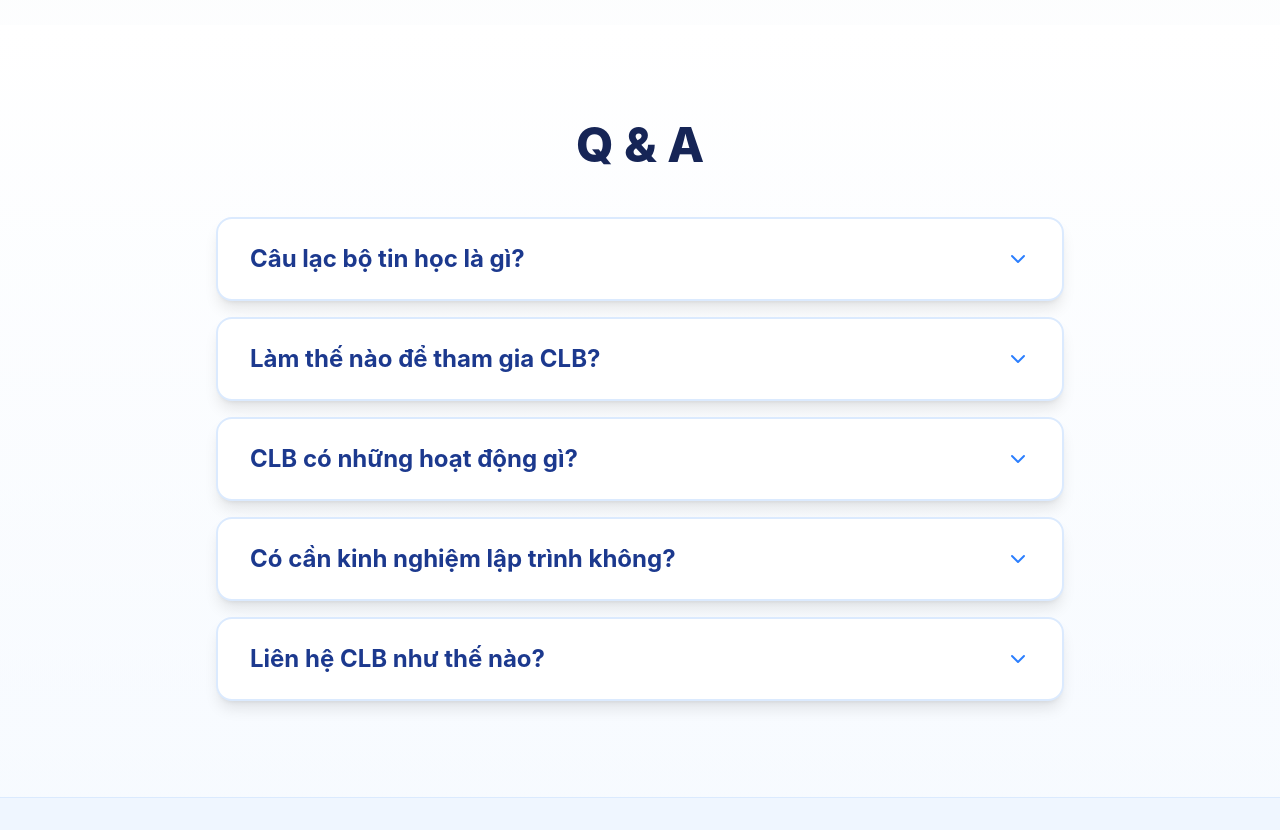
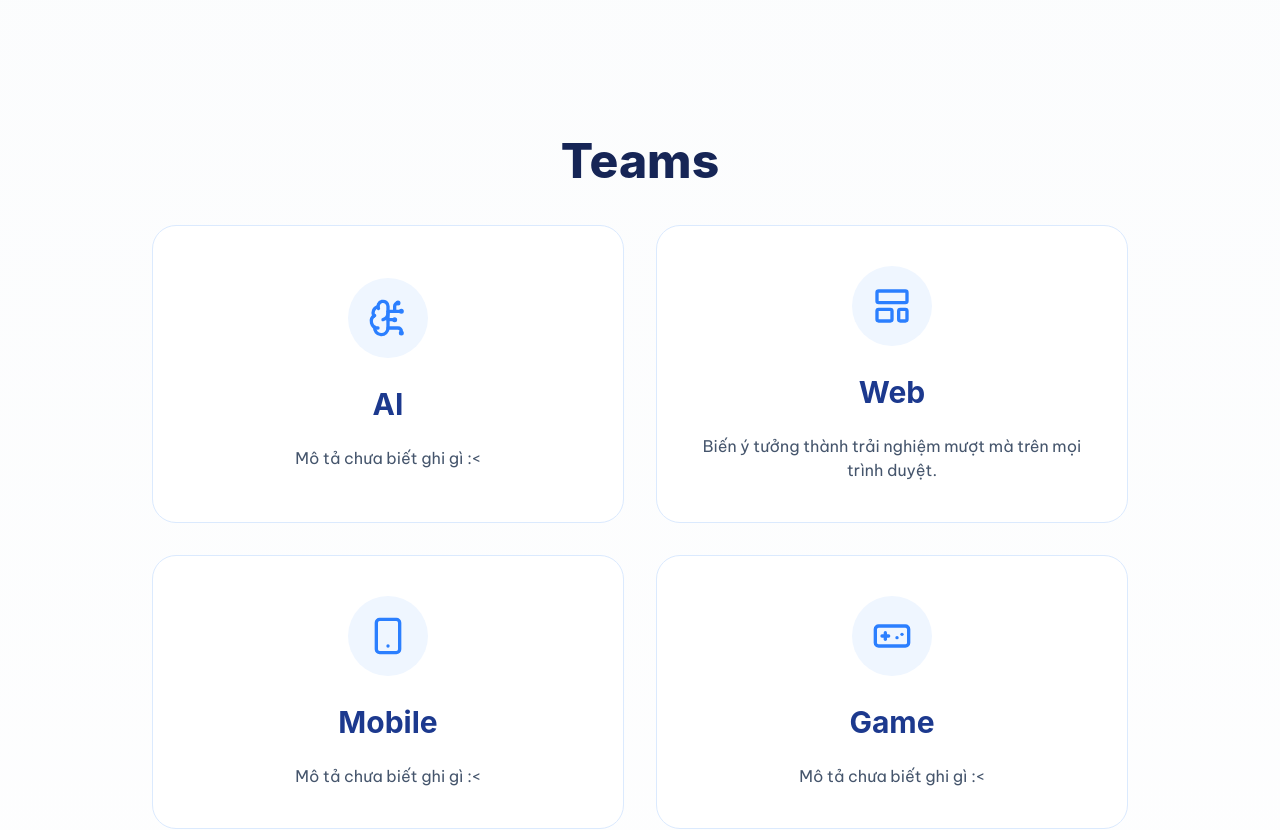
Before and after one commit to CTU-ITClub/IT-Club-Web, a React (Vite) app: page / in a window 1280 px wide. Shown: the part 2400-3230 px from the top of the page. Built offline with nearby package versions, Linux system fonts and the light colour scheme.

Commit message:
TeamSection

```diff
--- a/src/app/components/sections/homePage/LogoCarousel.tsx
+++ b/src/app/components/sections/homePage/LogoCarousel.tsx
@@ -42,7 +42,7 @@ export default function LogoCarousel({
     LOGOS.map((logo, index) => (
       <div
         key={`${direction}-${groupKey}-${index}`}
-        className="shrink-0 hover:opacity-100 transition-all duration-400 cursor-pointer relative group"
+        className="shrink-0 transition-all duration-400 cursor-pointer relative group"
         onMouseEnter={() => {
           setIsImageHovered(true);
         }}
--- /dev/null
+++ b/src/app/components/sections/homePage/TeamSection.tsx
@@ -0,0 +1,84 @@
+import {
+  BrainCircuit,
+  LayoutTemplate,
+  Smartphone,
+  Gamepad,
+} from "lucide-react";
+
+interface TeamSectionProps {
+  isDark: boolean;
+}
+
+const teams = [
+  {
+    name: "AI",
+    icon: BrainCircuit,
+    description: "Mô tả chưa biết ghi gì :<",
+  },
+  {
+    name: "Web",
+    icon: LayoutTemplate,
+    description: "Biến ý tưởng thành trải nghiệm mượt mà trên mọi trình duyệt.",
+  },
+  {
+    name: "Mobile",
+    icon: Smartphone,
+    description: "Mô tả chưa biết ghi gì :<",
+  },
+  {
+    name: "Game",
+    icon: Gamepad,
+    description: "Mô tả chưa biết ghi gì :<",
+  },
+];
+
+export function TeamSection({ isDark }: TeamSectionProps) {
+  return (
+    // remove section-level background so it inherits the parent's background
+    <section className="py-20 md:py-28">
+      <div className="max-w-5xl mx-auto px-4 sm:px-6 w-full">
+        <div className="text-center mb-8">
+          <h2
+            className={`text-3xl sm:text-4xl md:text-5xl font-extrabold mb-4 font-sans ${
+              isDark ? "text-white" : "text-blue-950"
+            }`}
+          >
+            Teams
+          </h2>
+        </div>
+
+        <div className="grid grid-cols-1 sm:grid-cols-2 gap-8 mt-10">
+          {teams.map((t) => {
+            const Icon = t.icon;
+            return (
+              <div
+                key={t.name}
+                className={`rounded-3xl p-8 sm:p-10 flex flex-col items-center justify-center gap-6 min-h-56 transition-transform transition-colors duration-300 transform hover:scale-105 hover:shadow-lg cursor-pointer ${
+                  isDark
+                    ? "bg-[#0d2137]/60 border border-cyan-400/20 hover:border-cyan-400/70 text-white"
+                    : "bg-white border border-blue-100 hover:border-blue-300 text-blue-900"
+                }`}
+              >
+                <div
+                  className={`w-20 h-20 rounded-full flex items-center justify-center ${isDark ? "bg-cyan-400/10" : "bg-blue-50"}`}
+                >
+                  <Icon
+                    className={`${isDark ? "text-cyan-400" : "text-blue-500"} w-10 h-10`}
+                  />
+                </div>
+                <h3 className="text-2xl sm:text-3xl font-bold font-sans mt-1">
+                  {t.name}
+                </h3>
+                <p
+                  className={`text-base text-center ${isDark ? "text-white/80" : "text-slate-600"}`}
+                >
+                  {t.description}
+                </p>
+              </div>
+            );
+          })}
+        </div>
+      </div>
+    </section>
+  );
+}
--- a/src/app/components/sections/homePage/index.ts
+++ b/src/app/components/sections/homePage/index.ts
@@ -2,3 +2,4 @@ export { ActivitiesSection } from "./ActivitiesSection";
 export { QaASection } from "./QaASection";
 export { HeroSection } from "./HeroSection";
 export { IntroSection } from "./IntroSection";
+export { TeamSection } from "./TeamSection";
--- a/src/app/pages/HomePage.tsx
+++ b/src/app/pages/HomePage.tsx
@@ -1,5 +1,6 @@
 import {
   ActivitiesSection,
+  TeamSection,
   QaASection,
   HeroSection,
   // IntroSection,
@@ -21,6 +22,7 @@ export default function HomePage({ isDark }: HomePageProps) {
       >
         {/* <IntroSection isDark={isDark} /> */}
         <ActivitiesSection isDark={isDark} />
+        <TeamSection isDark={isDark} />
         <QaASection isDark={isDark} />
       </div>
     </div>
```
